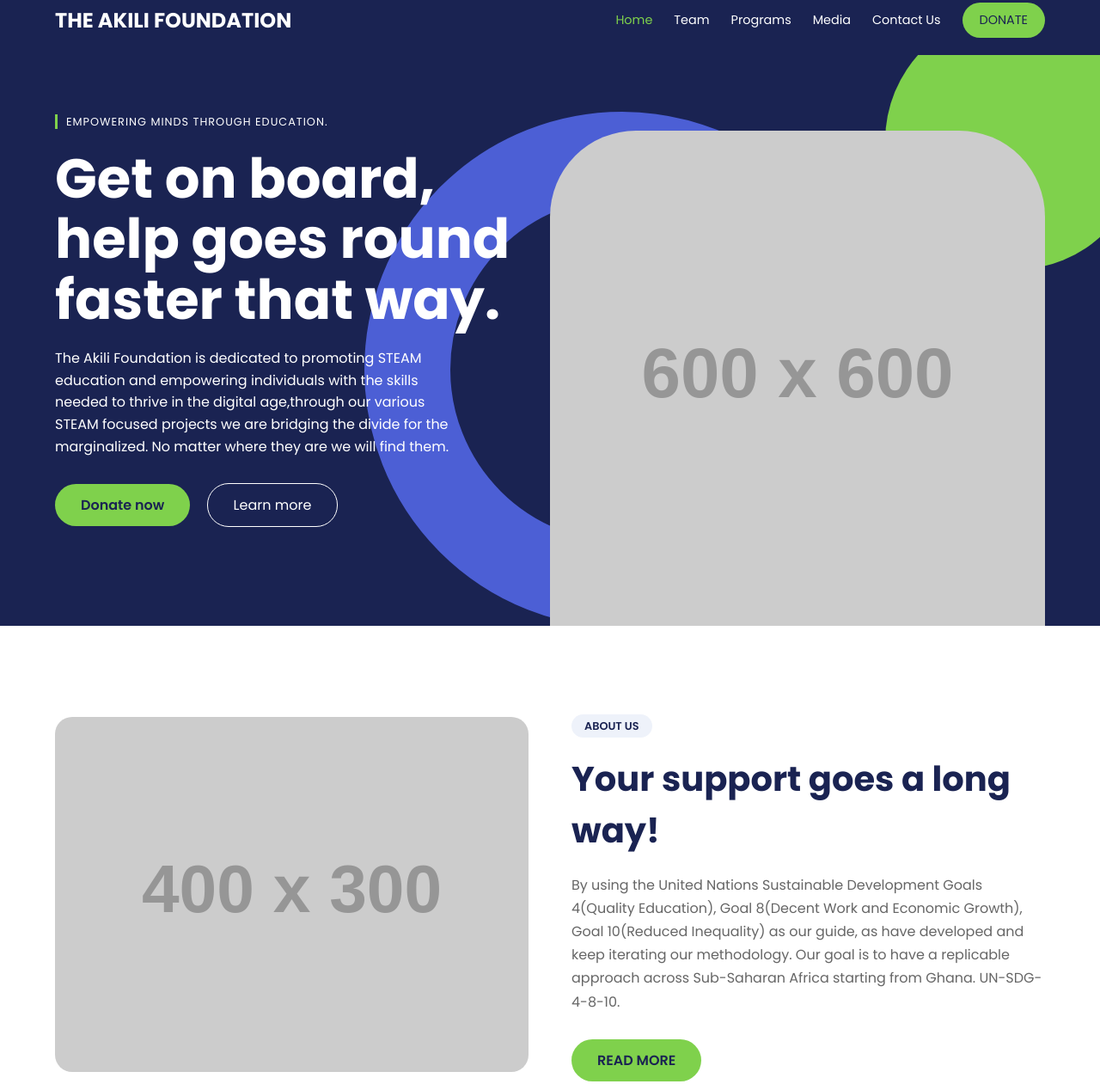
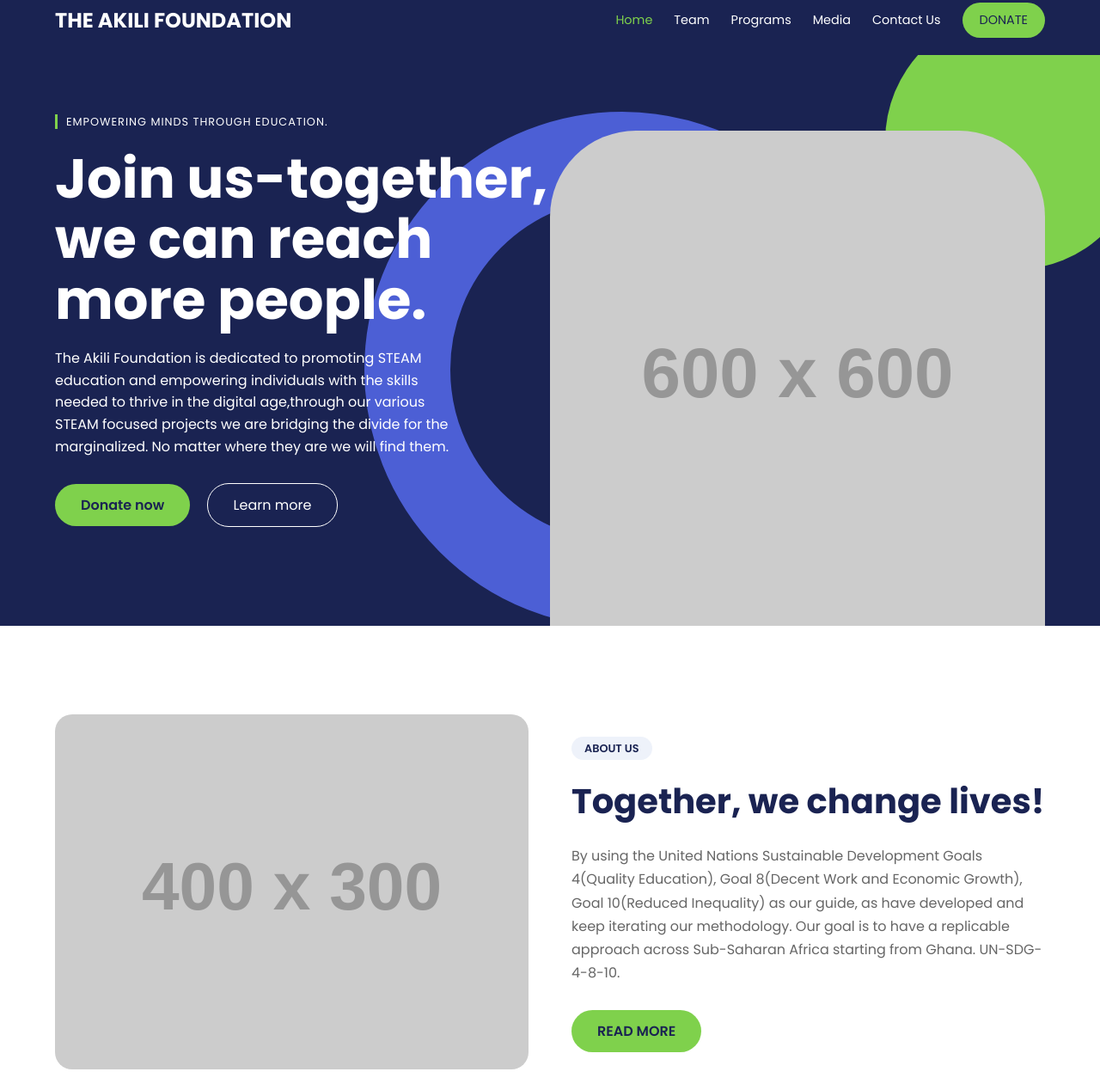
Before and after one commit to OpponwaaAmoabengForson/Akili-foundation-, a plain HTML site: page index.html in a window 1280 px wide. Shown: the part 55-1316 px from the top of the page at 86% size. Drawn offline with Linux system fonts and the light colour scheme; placeholder pictures from the web are drawn by us.

Commit message:
Few changes

```diff
--- a/index.html
+++ b/index.html
@@ -32,7 +32,7 @@
         <section id="hero" class="hero-section">
             <div class="hero-content">
                 <span class="tagline">EMPOWERING MINDS THROUGH EDUCATION.</span>
-                <h1>Get on board, help goes round faster that way.</h1>
+                <h1>Join us-together, we can reach more people.</h1>
                 <p>The Akili Foundation is dedicated to promoting STEAM education and empowering individuals with the skills needed to thrive in the digital age,through our various STEAM focused projects we are bridging the divide for the marginalized. No matter where they are we will find them.</p>
                 <div class="hero-buttons">
                     <a href="#" class="btn-primary">Donate now</a>
@@ -52,7 +52,7 @@
             </div>
             <div class="about-content">
                 <span class="section-label">ABOUT US</span>
-                <h2>Your support goes a long way!</h2>
+                <h2>Together, we change lives!</h2>
                 <p>By using the United Nations Sustainable Development Goals 4(Quality Education), Goal 8(Decent Work and Economic Growth), Goal 10(Reduced Inequality) as our guide, as have developed and keep iterating our methodology. Our goal is to have a replicable approach across Sub-Saharan Africa starting from Ghana. UN-SDG-4-8-10.</p>
                 <a href="team.html" class="btn-primary">READ MORE</a>
             </div>
```
